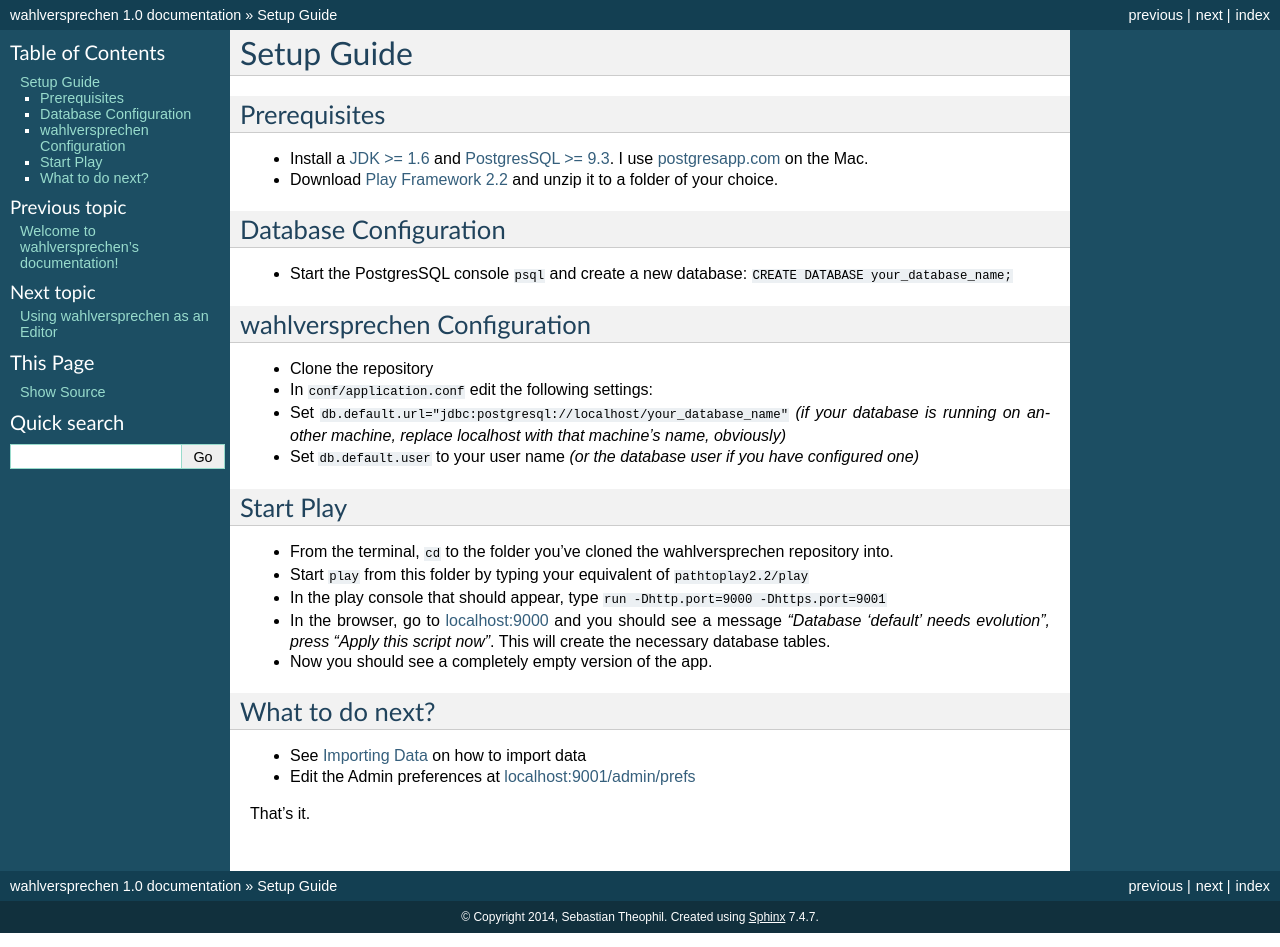
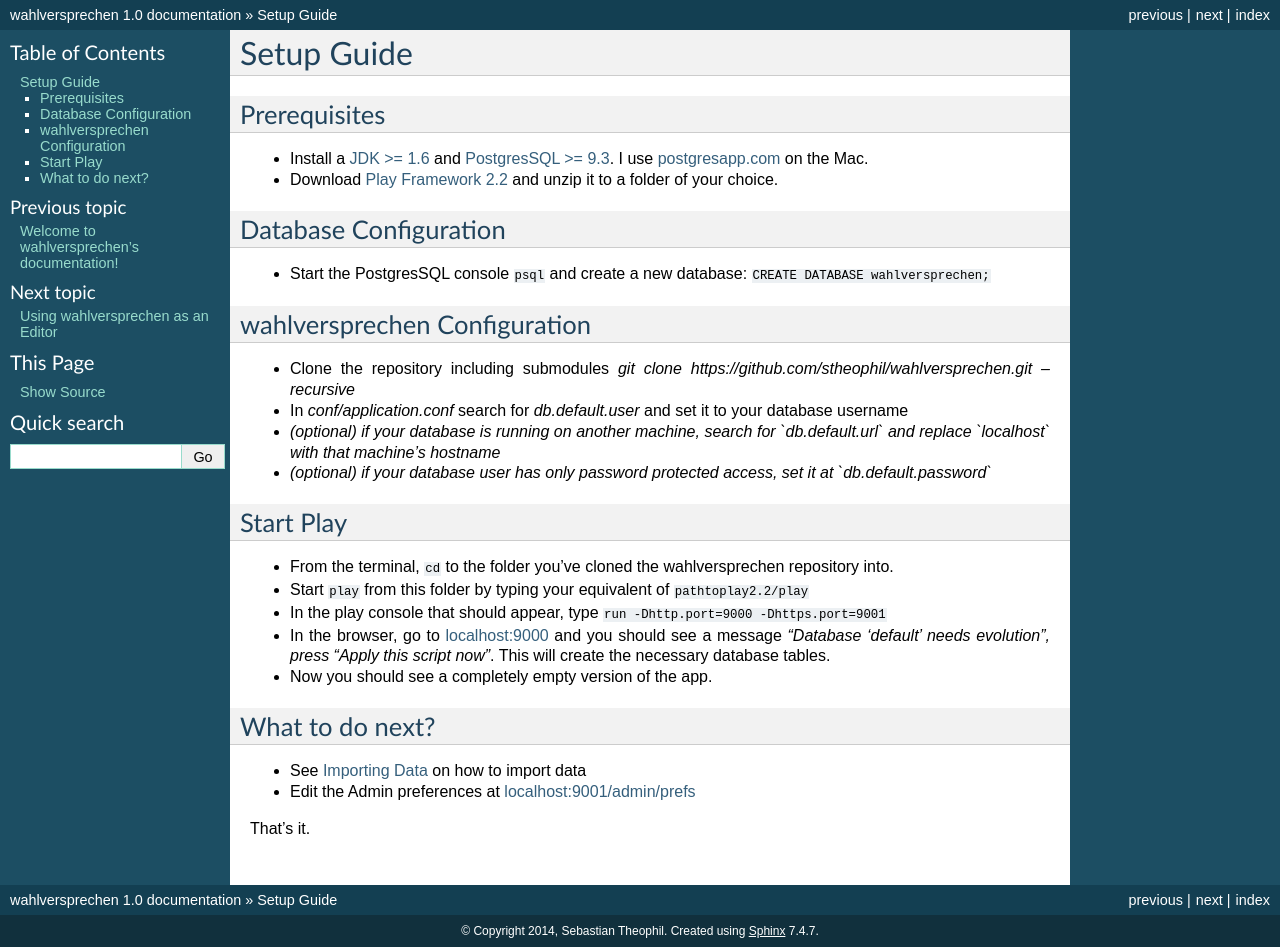
Before and after one commit to stheophil/wahlversprechen, a Sphinx documentation site: the page built from docs/setupguide.rst, in a window 1280 px wide. Built offline with Sphinx 7.4.7, drawn with Linux system fonts in a browser that asks for light colours.

Commit message:
update setup guide

```diff
--- a/docs/setupguide.rst
+++ b/docs/setupguide.rst
@@ -11,15 +11,15 @@
 Database Configuration
 =========================
 
-- Start the PostgresSQL console ``psql`` and create a new database: ``CREATE DATABASE your_database_name;``
+- Start the PostgresSQL console ``psql`` and create a new database: ``CREATE DATABASE wahlversprechen;``
 
 wahlversprechen Configuration
 ==============================
 
-- Clone the repository
-- In ``conf/application.conf`` edit the following settings:
-- Set ``db.default.url="jdbc:postgresql://localhost/your_database_name"`` *(if your database is running on another machine, replace localhost with that machine's name, obviously)*
-- Set ``db.default.user`` to your user name *(or the database user if you have configured one)*
+- Clone the repository including submodules `git clone https://github.com/stheophil/wahlversprechen.git --recursive`
+- In `conf/application.conf` search for `db.default.user` and set it to your database username
+- *(optional) if your database is running on another machine, search for `db.default.url` and replace `localhost` with that machine's hostname*
+- *(optional) if your database user has only password protected access, set it at `db.default.password`*
 
 Start Play
 ===========
```
